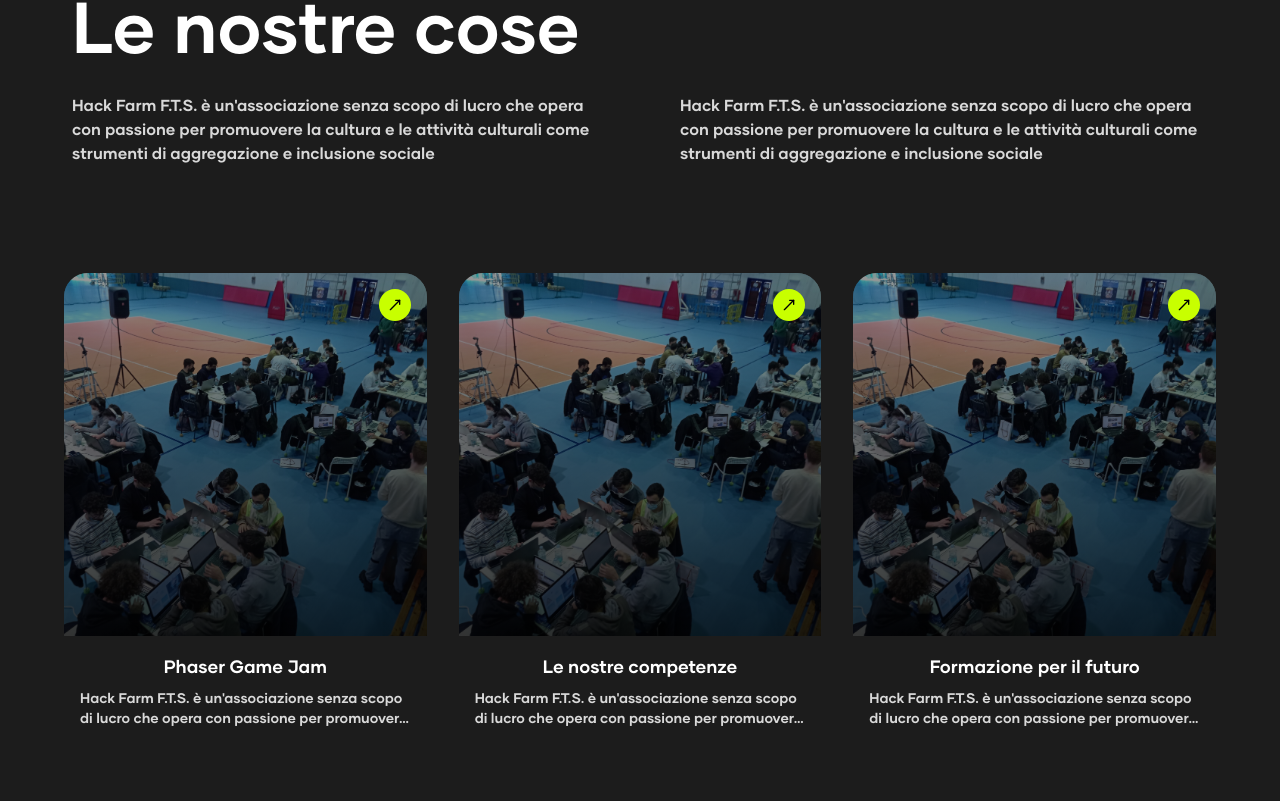
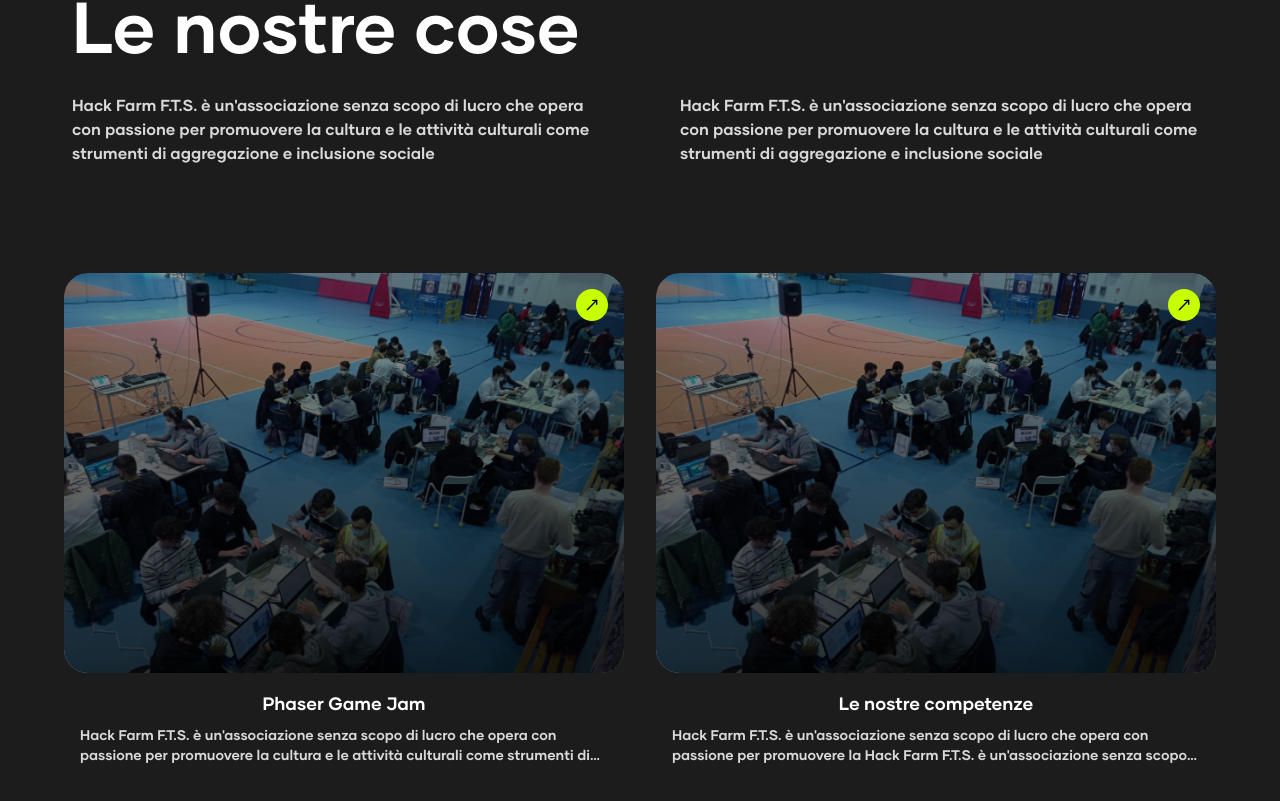
Before and after one commit to gerardonastri/hackfarm, a Next.js app: page / in a window 1280 px wide. Shown: the part 1207-2008 px from the top of the page. Built offline with nearby package versions, Linux system fonts and the light colour scheme.

Commit message:
categories

```diff
--- a/app/phaser/[id]/page.tsx
+++ b/app/phaser/[id]/page.tsx
@@ -4,10 +4,6 @@ import { Card, CardContent } from "@/components/ui/card";
 import { motion } from "framer-motion";
 import Image from "next/image";
 
-interface EditionHeaderProps {
-  year: string;
-  image: string;
-}
 const prizes = [
   {
     id: 1,
@@ -60,10 +56,7 @@ const item = {
   show: { opacity: 1, y: 0 },
 };
 
-export default function EditionHeader({
-  year = "2k21",
-  image = "/image.jpg",
-}: EditionHeaderProps) {
+export default function page() {
   return (
     <main className="max-w-[1600px] pt-[60px] mx-auto px-4 lg:px-[3rem]">
       <motion.div
@@ -76,8 +69,8 @@ export default function EditionHeader({
           {/* Banner Image */}
           <div className="relative h-[250px] rounded-3xl overflow-hidden">
             <Image
-              src={image}
-              alt={`Edition ${year}`}
+              src="/image.jpg"
+              alt={`Edition 2021`}
               fill
               className="object-cover brightness-75"
             />
@@ -100,7 +93,7 @@ export default function EditionHeader({
                 color: "transparent",
               }}
             >
-              {year}
+              2021
             </motion.h2>
             <motion.p
               initial={{ opacity: 0, y: 10 }}
--- a/components/Categories.tsx
+++ b/components/Categories.tsx
@@ -25,13 +25,6 @@ const categories: Category[] = [
     title: "Le nostre competenze",
     description:
       "Hack Farm F.T.S. è un'associazione senza scopo di lucro che opera con passione per promuovere la Hack Farm F.T.S. è un'associazione senza scopo di lucro che opera con passione per promuovere la Hack Farm F.T.S. è un'associazione senza scopo di lucro che opera con passione per promuovere la",
-    image: "/hero.jpg",
-  },
-  {
-    id: 3,
-    title: "Formazione per il futuro",
-    description:
-      "Hack Farm F.T.S. è un'associazione senza scopo di lucro che opera con passione per promuovere la cultura e le attività culturali come strumenti di aggregazione e inclusione sociale",
     image: "/hero.jpg",
   },
 ];
@@ -94,7 +87,7 @@ export default function CategoriesSection() {
               initial={{ opacity: 0 }}
               animate={{ opacity: 1 }}
               exit={{ opacity: 0 }}
-              className="grid grid-cols-1 md:grid-cols-3 gap-8"
+              className="grid grid-cols-1 md:grid-cols-2 gap-8"
             >
               {categories.map((category) => (
                 <motion.div
@@ -103,14 +96,14 @@ export default function CategoriesSection() {
                   className="relative rounded-3xl overflow-hidden cursor-pointer "
                   onClick={() => setExpandedId(category.id)}
                 >
-                  <div className="relative aspect-square">
+                  <div className="relative aspect-square max-h-[400px] w-full rounded-3xl">
                     <Image
                       src={category.image}
                       alt={category.title}
                       fill
-                      className="object-cover"
+                      className="object-cover rounded-3xl"
                     />
-                    <div className="absolute inset-0 bg-gradient-to-b from-black/40 to-black/80" />
+                    <div className="absolute inset-0 bg-gradient-to-b from-black/40 to-black/80 rounded-3xl" />
                     <div className="absolute top-4 right-4 bg-[#c8ff00] rounded-full p-2 hover:bg-[#a3cc00] transition-colors">
                       <MoveUpRight className="w-4 h-4 text-black" />
                     </div>
```
